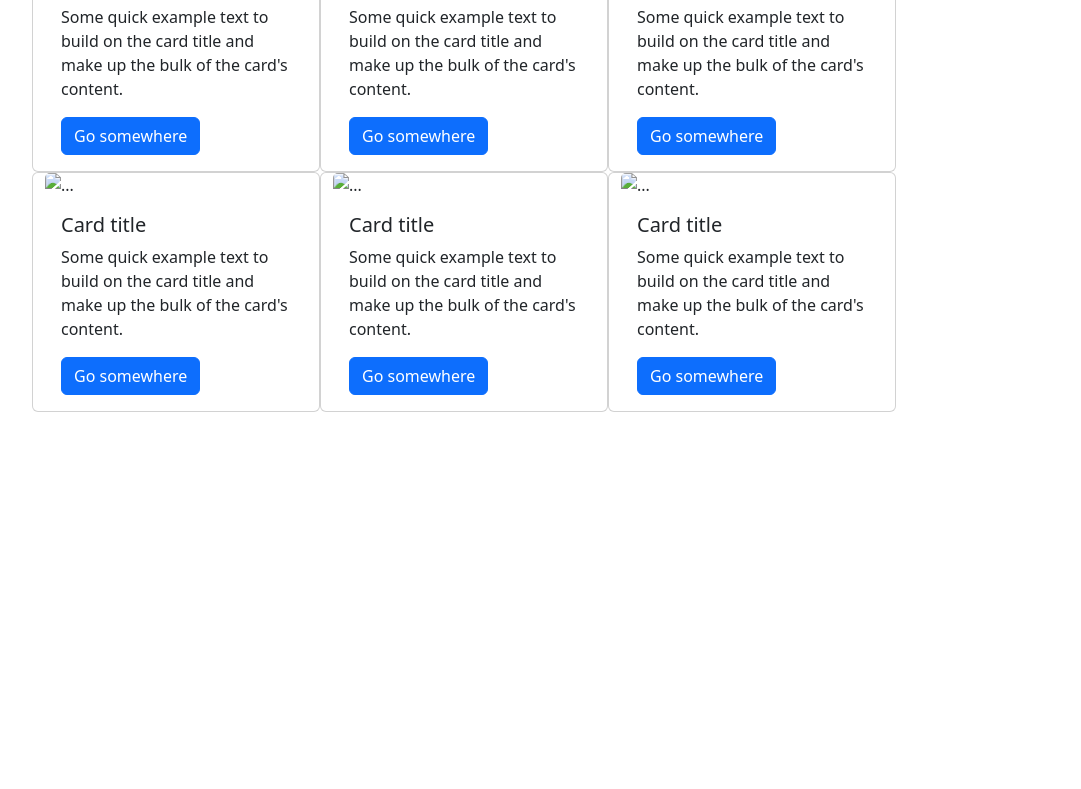
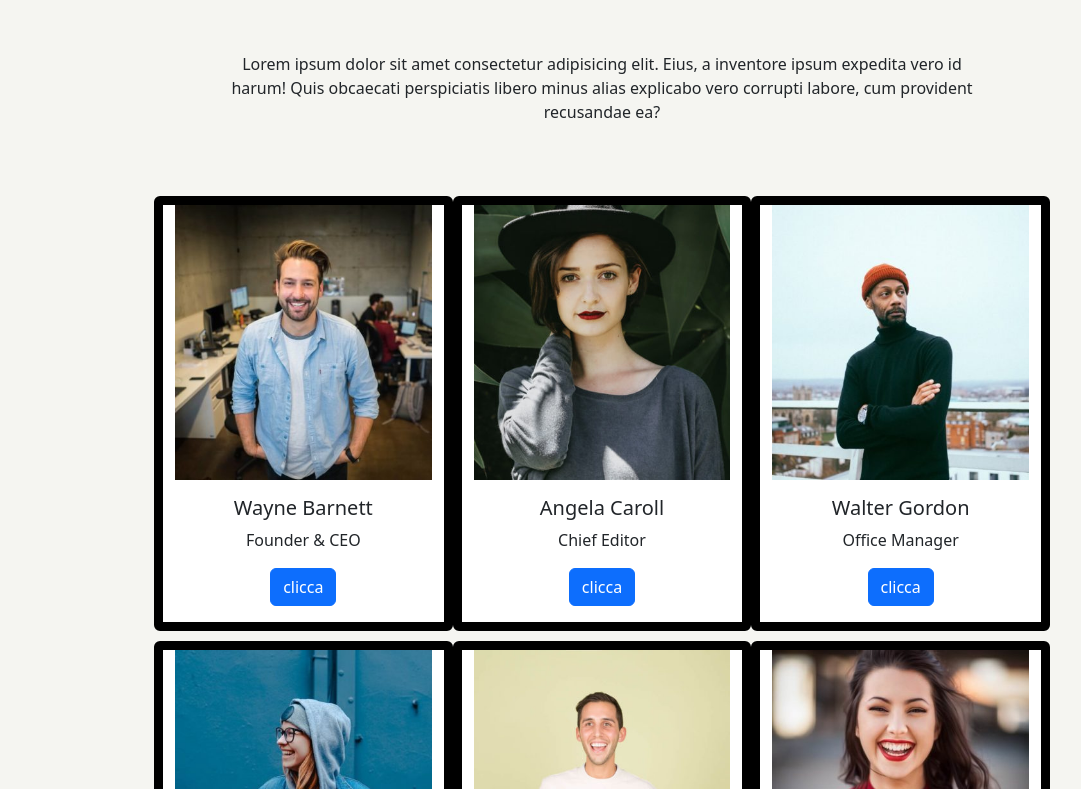
Before and after one commit to gbldmn/js-our-team, a plain HTML site: page index.html in a window 1280 px wide. Shown: the part 68-857 px from the top of the page, without its empty margins (38-1119 px from the left). Before the commit the page ends 800 px from the top, so only its background shows below. Drawn offline with nearby package versions, Linux system fonts and the light colour scheme.

Commit message:
fine esercizio con bonus

```diff
--- a/assets/js/main.js
+++ b/assets/js/main.js
@@ -31,17 +31,47 @@ const team = [
     },
   ];
 
+// let arrayMembri = ['6','6','6','6','6','6'];
+// for(let k=0; k < arrayMembri.length; k++) {
+//     console.log(arrayMembri.length)
+//     let pic = document.createElement('img');
+//     pic.src = team.image;
+//     console.log(pic.src)
+// }
+
+// let photo = newArray[''];
+// let str;
+
+// let photo[0]="img/angoli.jpg";
+// let photo[1]="img/equazioni.jpg";
+// let photo[2]="img/frazioni.jpg";
+// let photo[3]="img/calcolatrice.jpg";
+// let photo[4]="img/annobisestile.jpg";
+// let photo[5]="img/palindroma.jpg";
+
+// let arrayImmagini = ['img/angela-caroll-chief-editor.jpg','img/angela-lopez-social-media-manager.jpg','img/barbara-ramos-graphic-designer.jpg','img/scott-estrada-developer.jpg','img/walter-gordon-office-manager.jpg','img/wayne-barnett-founder-ceo.jpg']
+// function foto() {
+//  for(let k=0; k < arrayImmagini.length; k++)
+//     console.log(arrayImmagini[k])
+//     var img = document.createElement("img");
+
+
+//     document.body.appendChild(img);
+// }
+// foto()
+
+
  for(let i=0; i < team.length; i++) {
      console.log(team)
      let elementiSingoli = team[i]
      console.log(elementiSingoli)
      document.querySelector('.row').innerHTML += `
-    <div class="card" style="width: 18rem;">
-       <img src="..." class="card-img-top" alt="...">
+     <div class="card border-black" style="width: ;">
+     <img src="img/${elementiSingoli.image}"  alt="...">
         <div class="card-body">
-       <h5 class="card-title">Card title</h5>
-       <p class="card-text">Some quick example text to build on the card title and make up the bulk of the card's content.</p>
-       <a href="#" class="btn btn-primary">Go somewhere</a>
+        <h5 class="card-title">${elementiSingoli.name}</h5>
+        <p class="card-text">${elementiSingoli.role}</p>
+        <a href="#" class="btn btn-primary">clicca</a>
        </div>
      </div>`
  }
--- a/file.css/style.css
+++ b/file.css/style.css
@@ -0,0 +1,24 @@
+* {
+    margin: 0;
+    padding: 0;
+    box-sizing: border-box;
+}
+
+.container {
+    width: 70%;
+    margin: 0 auto;
+}
+
+.card {
+    width: calc(100% / 3 );
+    margin-bottom: 10px;
+}
+body {
+    background-color: #F5F5F1;
+}
+img {
+    width: 100%;
+}
+.card {
+    border: 9px solid;
+}
--- a/index.html
+++ b/index.html
@@ -11,9 +11,12 @@
 <body>
 
     <div class="container">
-        <div class="row">
+      <h1 class="text-center">our team</h1>
+      <p class="text-center mt-4 mb-4 p-5">Lorem ipsum dolor sit amet consectetur adipisicing elit. Eius, a inventore ipsum expedita vero id harum! Quis obcaecati perspiciatis libero minus alias explicabo vero corrupti labore, cum provident recusandae ea?</p>
+        <div class="row text-center">
 
         </div>
+
     </div>
 
 
```
Lines whose indentation alone changed are shown as unchanged.
